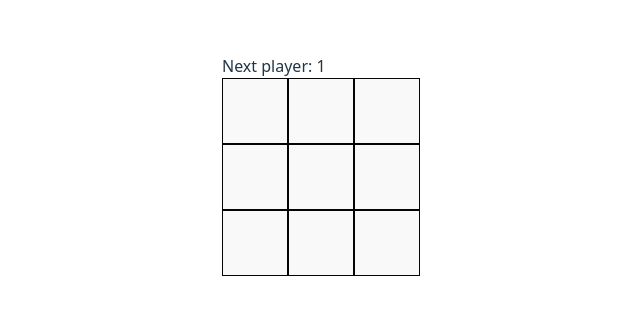
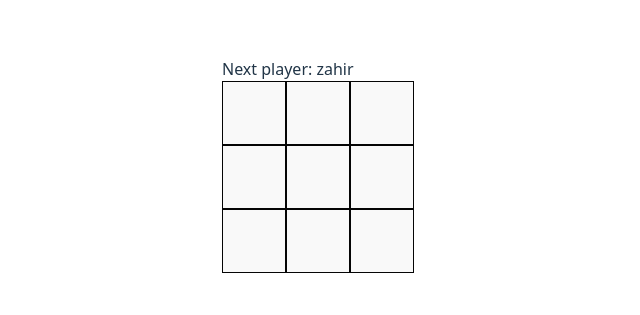
Before and after one commit to zahirulislam15/react_tic_tac_toe, a React (Vite) app: page / in a window 1280 px wide. Shown: the part 235-550 px from the top of the page, without its empty margins (258-898 px from the left). Built offline with nearby package versions, Linux system fonts and the light colour scheme.

Commit message:
match draw added

```diff
--- a/src/App.jsx
+++ b/src/App.jsx
@@ -8,16 +8,16 @@ function Square({ value, onSquareClick }) {
   );
 }
 
-function Board({ xIsNext, squares, onPlay }) {
+function Board({ xIsNext, squares, currentMove, onPlay }) {
   function handleClick(i) {
     if (calculateWinner(squares) || squares[i]) {
       return;
     }
     const nextSquares = squares.slice();
     if (xIsNext) {
-      nextSquares[i] = '1';
+      nextSquares[i] = 'zahir';
     } else {
-      nextSquares[i] = 'O';
+      nextSquares[i] = 'imran';
     }
     onPlay(nextSquares);
   }
@@ -26,8 +26,12 @@ function Board({ xIsNext, squares, onPlay }) {
   let status;
   if (winner) {
     status = 'Winner: ' + winner;
-  } else {
-    status = 'Next player: ' + (xIsNext ? '1' : 'O');
+  }
+  if (currentMove === 9 && !winner){
+    status = 'Match draw.'
+  }
+  if(currentMove != 9 && !winner) {
+    status = 'Next player: ' + (xIsNext ? 'zahir' : 'imran');
   }
 
   return (
@@ -57,19 +61,40 @@ export default function Game() {
   const [currentMove, setCurrentMove] = useState(0);
   const xIsNext = currentMove % 2 === 0;
   const currentSquares = history[currentMove];
-
+  // console.log(currentMove);
   function handlePlay(nextSquares) {
     const nextHistory = [...history.slice(0, currentMove + 1), nextSquares];
     setHistory(nextHistory);
     setCurrentMove(nextHistory.length - 1);
   }
 
+  // function jumpTo(nextMove) {
+  //   setCurrentMove(nextMove);
+  // }
+
+  // const moves = history.map((squares, move) => {
+  //   let description;
+  //   if (move > 0) {
+  //     description = 'Go to move #' + move;
+  //   }
+  //   else {
+  //     description = 'Go to game start';
+  //   }
+  //   return (
+  //     <li key={move}>
+  //       <button onClick={() => jumpTo(move)}>{description}</button>
+  //     </li>
+  //   );
+  // });
+
   return (
     <div className="game">
       <div className="game-board">
-        <Board xIsNext={xIsNext} squares={currentSquares} onPlay={handlePlay} />
+        <Board xIsNext={xIsNext} squares={currentSquares} currentMove={currentMove} onPlay={handlePlay} />
       </div>
-
+      {/* <div className="game-info">
+        <ol>{moves}</ol>
+      </div> */}
     </div>
   );
 }
--- a/src/index.css
+++ b/src/index.css
@@ -40,12 +40,9 @@ h1 {
 }
 
 button {
-  /* border-radius: 8px; */
   border: 1px solid #050505;
-  padding: 2em 2em;
   height: 4em;
   width: 4em;
-  /* margin: 2px; */
   font-size: 1em;
   font-weight: 600;
   font-family: inherit;
```
